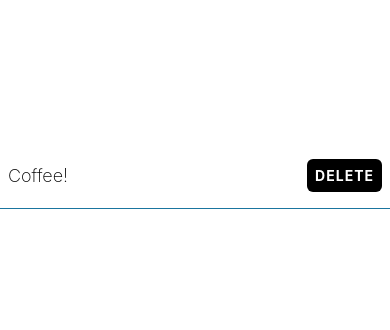
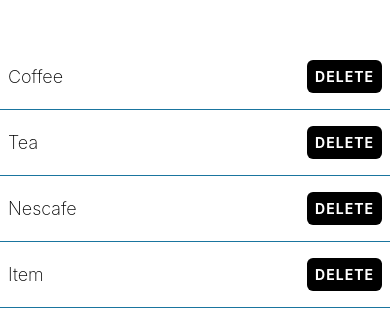
Before and after one commit to jmourad312/React-Native-with-Karmen-FEM, a React Native app: screen / in a window 390 px wide. Shown: the part 246-576 px from the top of the page. Built offline with nearby package versions, Linux system fonts and the light colour scheme.

Commit message:
add components and eslint rules

```diff
--- a/App.tsx
+++ b/App.tsx
@@ -1,50 +1,13 @@
-import { StatusBar } from "expo-status-bar";
-import {
-  StyleSheet,
-  Text,
-  View,
-  TouchableOpacity,
-  Touchable,
-  Alert,
-  Pressable,
-} from "react-native";
-import { theme } from "./theme";
+import { StyleSheet, View } from "react-native";
+import { ShoppingListItem } from "./components/ShoppingListItem";
 
 export default function App() {
-  const handleDelete = () => {
-    Alert.alert(
-      "Are you sure you want to delete this item?",
-      "It will be gone forever!",
-      [
-        {
-          text: "YES",
-          onPress: () => console.log("Item deleted"),
-          style: "destructive",
-        },
-        {
-          text: "Cancel",
-          onPress: () => console.log("Item not deleted"),
-          style: "cancel",
-        },
-      ],
-    );
-  };
-
   return (
     <View style={styles.container}>
-      <View style={styles.itemContainer}>
-        <Text style={styles.itemText}>Coffee!</Text>
-
-        <TouchableOpacity
-          style={styles.button}
-          onPress={handleDelete}
-          activeOpacity={0.5}
-        >
-          <Text style={styles.buttonText}>Delete</Text>
-        </TouchableOpacity>
-
-        <StatusBar style="auto" />
-      </View>
+      <ShoppingListItem name="Coffee" />
+      <ShoppingListItem name="Tea" />
+      <ShoppingListItem name="Nescafe" />
+      <ShoppingListItem />
     </View>
   );
 }
@@ -55,25 +18,4 @@
     backgroundColor: "#fff",
     justifyContent: "center",
   },
-  itemContainer: {
-    flexDirection: "row",
-    justifyContent: "space-between",
-    alignItems: "center",
-    paddingHorizontal: 8,
-    paddingVertical: 16,
-    borderBottomColor: "#1a759f",
-    borderBottomWidth: 1,
-  },
-  itemText: { fontSize: 18, fontWeight: "200" },
-  button: {
-    backgroundColor: theme.colorBlack,
-    padding: 8,
-    borderRadius: 6,
-  },
-  buttonText: {
-    color: theme.colorWhite,
-    fontWeight: "bold",
-    textTransform: "uppercase",
-    letterSpacing: 1,
-  },
 });
--- /dev/null
+++ b/components/ShoppingListItem.tsx
@@ -0,0 +1,68 @@
+import { Alert, StyleSheet, Text, TouchableOpacity, View } from "react-native";
+import { StatusBar } from "expo-status-bar";
+import { theme } from "../theme";
+
+type Props = {
+  name?: string;
+};
+
+export const ShoppingListItem = ({ name = "Item" }: Props) => {
+  const handleDelete = () => {
+    Alert.alert(
+      `Are you sure you want to delete ${name}?`,
+      `${name} will be gone forever!`,
+      [
+        {
+          text: "YES",
+          onPress: () => console.log("Item deleted"),
+          style: "destructive",
+        },
+        {
+          text: "Cancel",
+          onPress: () => console.log("Item not deleted"),
+          style: "cancel",
+        },
+      ],
+    );
+  };
+
+  return (
+    <View style={styles.itemContainer}>
+      <Text style={styles.itemText}>{name}</Text>
+
+      <TouchableOpacity
+        style={styles.button}
+        onPress={handleDelete}
+        activeOpacity={0.5}
+      >
+        <Text style={styles.buttonText}>Delete</Text>
+      </TouchableOpacity>
+
+      <StatusBar style="auto" />
+    </View>
+  );
+};
+
+const styles = StyleSheet.create({
+  itemContainer: {
+    flexDirection: "row",
+    justifyContent: "space-between",
+    alignItems: "center",
+    paddingHorizontal: 8,
+    paddingVertical: 16,
+    borderBottomColor: "#1a759f",
+    borderBottomWidth: 1,
+  },
+  itemText: { fontSize: 18, fontWeight: "200" },
+  button: {
+    backgroundColor: theme.colorBlack,
+    padding: 8,
+    borderRadius: 6,
+  },
+  buttonText: {
+    color: theme.colorWhite,
+    fontWeight: "bold",
+    textTransform: "uppercase",
+    letterSpacing: 1,
+  },
+});
--- a/package.json
+++ b/package.json
@@ -22,6 +22,7 @@
     "eslint-config-expo": "~8.0.1",
     "eslint-config-prettier": "^10.1.2",
     "eslint-plugin-prettier": "^5.2.6",
+    "eslint-plugin-react-native": "^5.0.0",
     "prettier": "^3.5.3",
     "typescript": "^5.3.3"
   },
```
Also changed, not shown: .eslintrc.js, 1 other file (tests, documents, lock files or other folders).
